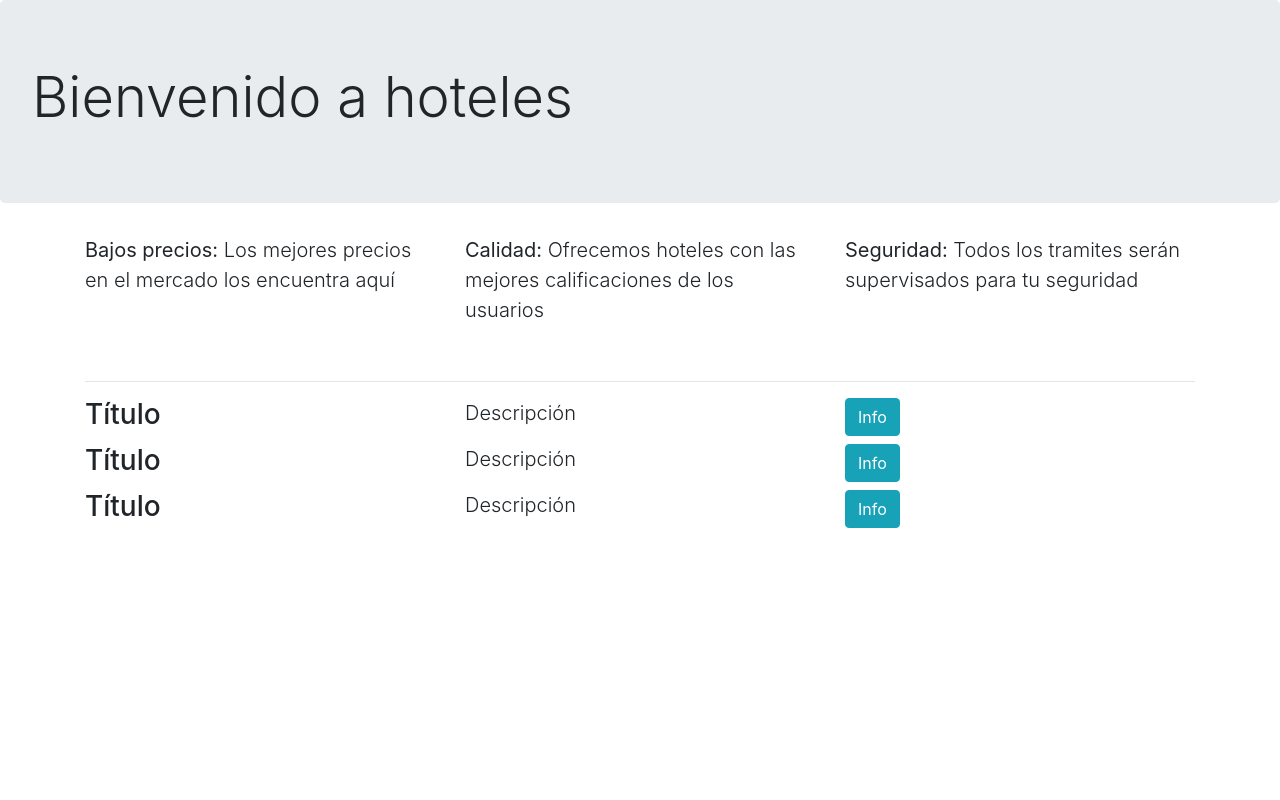
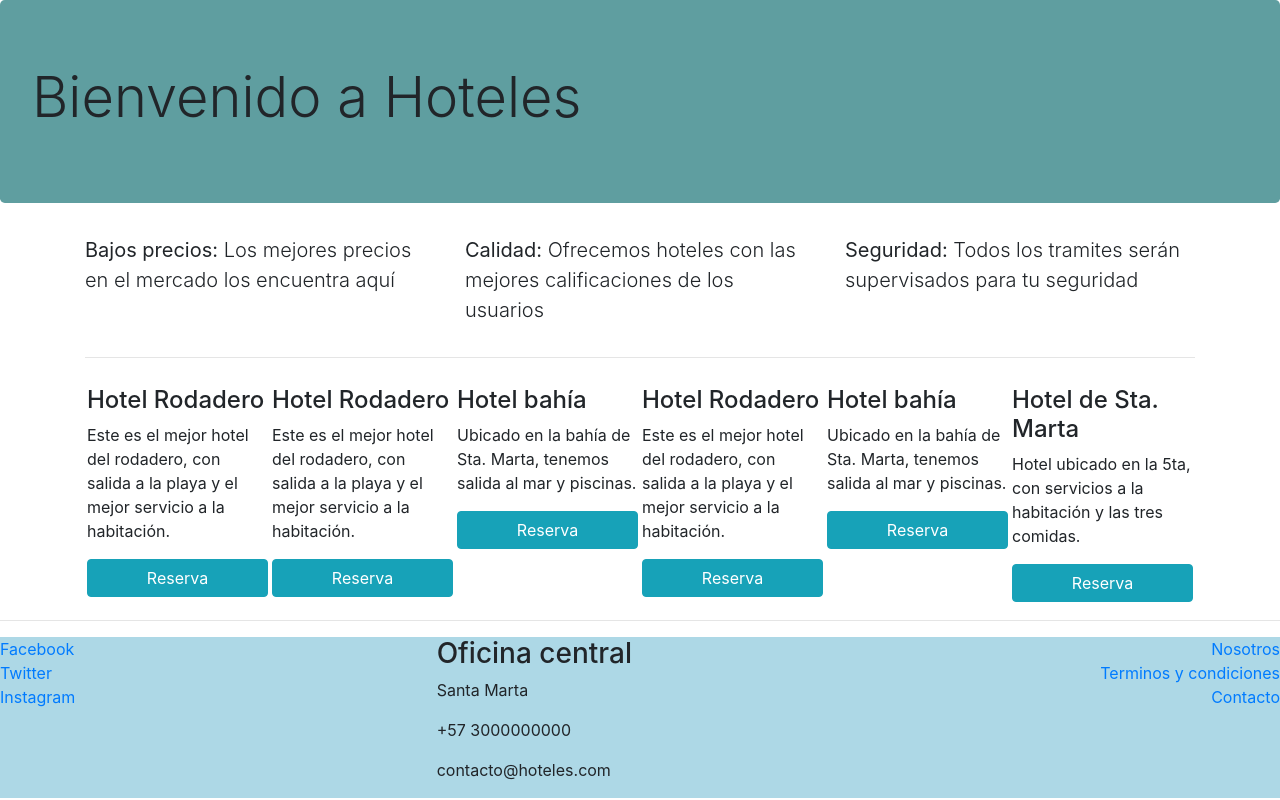
Before and after one commit to JulioJavif/Proyecto_Hoteles, a website: page index.html in a window 1280 px wide. Drawn offline with nearby package versions, Linux system fonts and the light colour scheme.

Commit message:
Agregamos estilos con flex

```diff
--- /dev/null
+++ b/css/main.css
@@ -0,0 +1,18 @@
+.jumbotron{
+    background-color: cadetblue;
+}
+
+.card-hotel{
+    flex: 1 150px;
+    padding: 2px 2px 2px 2px;
+    height: 100%;
+    margin-top: 10px;
+}
+
+.btn-reserve{
+    width: 100%;
+}
+
+footer{
+    background-color: lightblue;
+}
--- a/index.html
+++ b/index.html
@@ -7,12 +7,13 @@
 
     <!-- Bootstrap CSS -->
     <link rel="stylesheet" href="node_modules/bootstrap/dist/css/bootstrap.min.css">
+    <link rel="stylesheet" href="css/main.css">
 
     <title>Hoteles</title>
   </head>
   <body>
     <div class="jumbotron">
-        <h1 class="display-4">Bienvenido a hoteles</h1>
+        <h1 class="display-4">Bienvenido a Hoteles</h1>
     </div>
     <div class="container">
       <div class="row">
@@ -24,46 +25,90 @@
         <div class="col-4">
           <p class="lead"><b>Seguridad:</b> Todos los tramites serán supervisados para tu seguridad</p>
         </div>
-      </div><br><hr>
-      <div class="row">
-        <div class="col">
-          <div class="row">
-            <div class="col">
-              <h3>Título</h3>
+      </div><hr>
+      <div class="d-flex flex-wrap flex-row-reverse">
+        <div class="card-hotel d-flex flex-column justify-content-between">
+          <div>
+            <h4>Hotel de Sta. Marta</h4>
+            <p>Hotel ubicado en la 5ta, con servicios a la habitación y las tres comidas.</p>
           </div>
-            <div class="col">
-              <p class="lead">Descripción</p>
-            </div>
-            <div class="col">
-              <button type="button" class="btn btn-info">Info</button>
+          <div>
+            <button type="button" class="btn btn-info btn-reserve">Reserva</button>
           </div>
         </div>
-          <div class="row">
-            <div class="col">
-              <h3>Título</h3>
+        <div class="card-hotel d-flex flex-column justify-content-between">
+          <div>
+            <h4>Hotel bahía</h4>
+            <p>Ubicado en la bahía de Sta. Marta, tenemos salida al mar y piscinas.</p>
           </div>
-            <div class="col">
-              <p class="lead">Descripción</p>
-            </div>
-            <div class="col">
-              <button type="button" class="btn btn-info">Info</button>
+          <div>
+            <button type="button" class="btn btn-info btn-reserve">Reserva</button>
           </div>
         </div>
-          <div class="row">
-            <div class="col">
-              <h3>Título</h3>
+        <div class="card-hotel d-flex flex-column justify-content-between">
+          <div>
+            <h4>Hotel Rodadero</h4>
+            <p>Este es el mejor hotel del rodadero, con salida a la playa y
+              el mejor servicio a la habitación.</p>
           </div>
-            <div class="col">
-              <p class="lead">Descripción</p>
+          <div>
+            <button type="button" class="btn btn-info btn-reserve">Reserva</button>
           </div>
-            <div class="col">
-              <button type="button" class="btn btn-info">Info</button>
+        </div>
+        <div class="card-hotel d-flex flex-column justify-content-between">
+          <div>
+            <h4>Hotel bahía</h4>
+            <p>Ubicado en la bahía de Sta. Marta, tenemos salida al mar y piscinas.</p>
+          </div>
+          <div>
+            <button type="button" class="btn btn-info btn-reserve">Reserva</button>
+          </div>
+        </div>
+        <div class="card-hotel d-flex flex-column justify-content-between">
+          <div>
+            <h4>Hotel Rodadero</h4>
+            <p>Este es el mejor hotel del rodadero, con salida a la playa y
+              el mejor servicio a la habitación.</p>
+          </div>
+          <div>
+            <button type="button" class="btn btn-info btn-reserve">Reserva</button>
+          </div>
+        </div>
+        <div class="card-hotel d-flex flex-column justify-content-between">
+          <div>
+            <h4>Hotel Rodadero</h4>
+            <p>Este es el mejor hotel del rodadero, con salida a la playa y
+              el mejor servicio a la habitación.</p>
+          </div>
+          <div>
+            <button type="button" class="btn btn-info btn-reserve">Reserva</button>
           </div>
         </div>
       </div>
     </div>
+    <hr>
+    <footer>
+      <div class="row">
+        <div class="col-sm-4 d-flex flex-column">
+          <a href="http://www.facebook.com">Facebook</a>
+          <a href="twitter.com">Twitter</a>
+          <a href="www.instagram.com">Instagram</a>
         </div>
-
+        <div class="col-sm-4">
+          <address>
+            <h3>Oficina central</h3>
+            <p>Santa Marta</p>
+            <p>+57 3000000000</p>
+            <p>contacto@hoteles.com</p>
+          </address>
+        </div>
+        <div class="col-sm-4 d-flex flex-column align-items-end">
+          <a href="http://www.facebook.com">Nosotros</a>
+          <a href="twitter.com">Terminos y condiciones</a>
+          <a href="www.instagram.com">Contacto</a>
+        </div>
+      </div>
+    </footer>
     <!-- Optional JavaScript -->
     <!-- jQuery first, then Popper.js, then Bootstrap JS -->
     <script src="node_modules/jquery/dist/jquery.min.js"></script>
```
Lines whose indentation alone changed are shown as unchanged.
